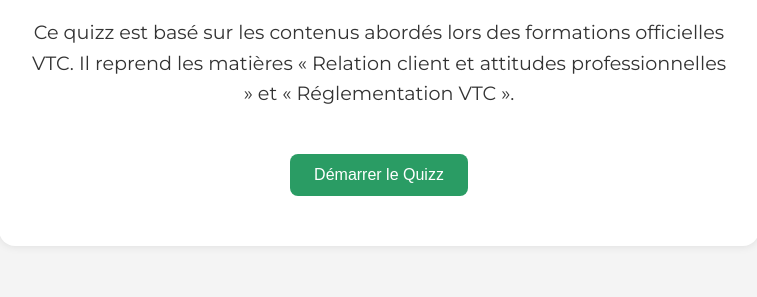
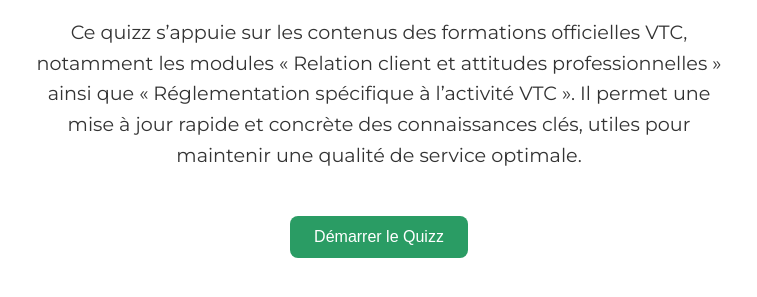
Before and after one commit to Ju-el-92/QUIZZ, a plain HTML site: page index.html in a window 1280 px wide. Shown: the part 177-474 px from the top of the page, without its empty margins (261-1018 px from the left). Drawn offline with Linux system fonts and the light colour scheme.

Commit message:
Update index.html

```diff
--- a/index.html
+++ b/index.html
@@ -230,7 +230,8 @@
         <!-- The start screen is visible initially -->
         <div id="start-screen">
             <h1>🎓 Quizz VTC</h1>
-            <p>Ce quizz est basé sur les contenus abordés lors des formations officielles VTC. Il reprend les matières « Relation client et attitudes professionnelles » et « Réglementation VTC ».</p>
+            <p>Ce quizz s’appuie sur les contenus des formations officielles VTC, notamment les modules « Relation client et attitudes professionnelles » ainsi que « Réglementation spécifique à l’activité VTC ».
+Il permet une mise à jour rapide et concrète des connaissances clés, utiles pour maintenir une qualité de service optimale.</p>
             <button id="start-button">Démarrer le Quizz</button>
         </div>
 
```
